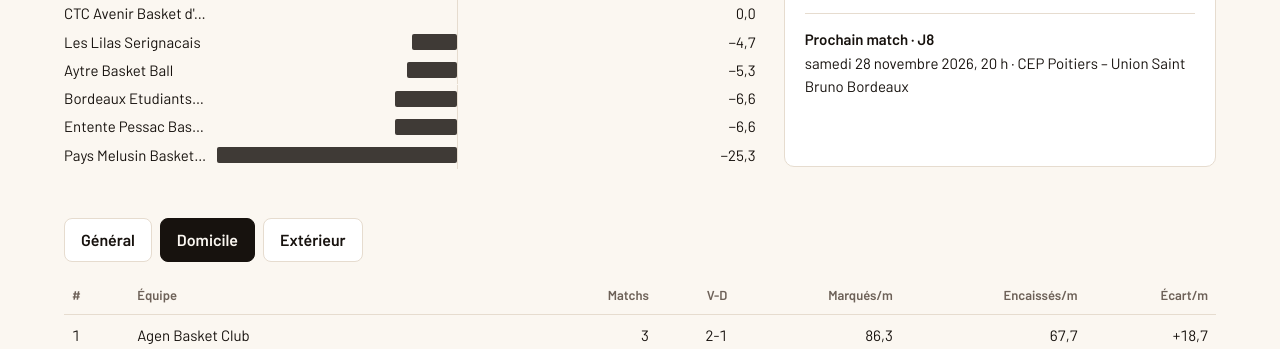
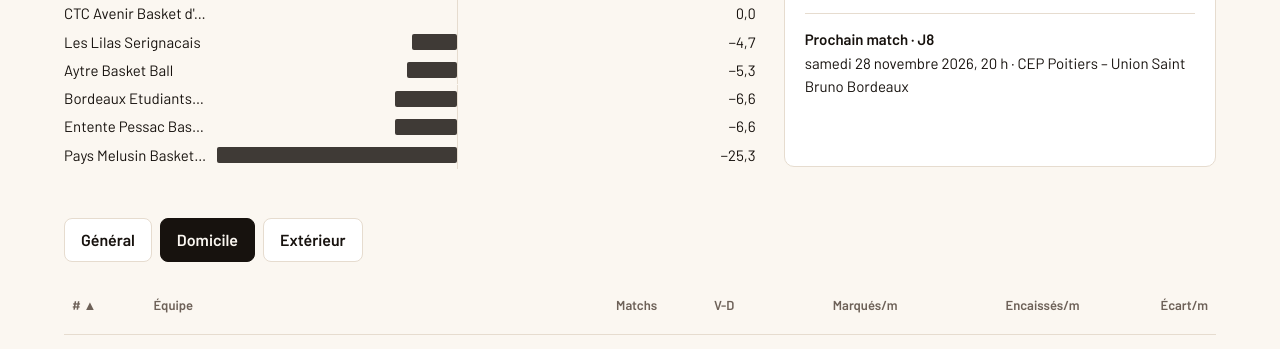
Before and after one commit to jacques2parisi/stats-usb, a plain HTML site: page docs/index.html in a window 1280 px wide. Both pictures are taken after a click on the tab "Domicile". Shown: the part 451-800 px from the top of the page. Drawn offline with nearby package versions, Linux system fonts and the light colour scheme; a web font is replaced by a local one.

Commit message:
Update index.html

```diff
--- a/docs/index.html
+++ b/docs/index.html
@@ -47,6 +47,8 @@ h2{font-size:28px;line-height:1.1;margin:0 0 14px;font-weight:800}
 .tabs{display:flex;flex-wrap:wrap;gap:8px;margin-bottom:14px}
 .tab{font:600 16px Barlow,sans-serif;min-height:44px;padding:8px 16px;border-radius:8px;border:1px solid var(--line);background:var(--card);color:var(--ink);cursor:pointer}
 .tab[aria-selected=true]{background:var(--ink);color:var(--bg);border-color:var(--ink)}
+.th{all:unset;cursor:pointer;min-height:32px;padding:4px 0;white-space:nowrap}.th:hover{color:var(--ink)}.th:focus-visible{outline:2px solid var(--ink);outline-offset:2px}
+th[aria-sort=ascending] .th,th[aria-sort=descending] .th{color:var(--ball);font-weight:700}
 table{width:100%;border-collapse:collapse;font-size:15px;font-variant-numeric:tabular-nums}
 th,td{padding:9px 8px;border-bottom:1px solid var(--line);text-align:right;white-space:nowrap}
 th{font-weight:600;color:var(--mute);font-size:13px}
@@ -156,22 +158,41 @@ function usb(){
   <div class="next">${nx?`<strong>Prochain match · J${esc(nx.j)}</strong><br>${esc(nx.date)} · ${esc(nm(nx.h))} – ${esc(nm(nx.a))}`:"Prochain match non connu."}</div>`;
 }
 
+let sortK=null,sortD=-1;
+// Colonnes : [titre, valeur de tri, sens par défaut (-1 = plus grand d'abord, 1 = plus petit d'abord)]
+const COLS={
+  all:[["#",r=>r.rk,1],["Équipe",r=>nm(r.t),1],["Pts",r=>r.p,-1],["V-D",r=>r.w/r.n+(r.pm-r.pe)/r.n/1e4,-1],["Marqués/m",r=>r.pm/r.n,-1],["Encaissés/m",r=>r.pe/r.n,1],["Diff.",r=>r.pm-r.pe,-1]],
+  loc:[["#",r=>r.rk,1],["Équipe",r=>nm(r.t),1],["Matchs",r=>r.n,-1],["V-D",r=>r.w/r.n+(r.pm-r.pe)/r.n/1e4,-1],["Marqués/m",r=>r.pm/r.n,-1],["Encaissés/m",r=>r.pe/r.n,1],["Écart/m",r=>(r.pm-r.pe)/r.n,-1]]
+};
 function table(){
-  const ks=Object.keys(S);let rows,head;
+  const ks=Object.keys(S),tbl=document.getElementById("tbl");
+  const cols=view==="all"?COLS.all:COLS.loc;
+  let rows;
   if(view==="all"){
-    rows=D.standings.map((r,i)=>({t:r.t,rk:i+1,p:r.pts,...S[r.t]?.all}));
-    head=["#","Équipe","Pts","V-D","Marqués/m","Encaissés/m","Diff."];
-    document.getElementById("tbl").innerHTML=`<thead><tr>${head.map(h=>`<th>${h}</th>`).join("")}</tr></thead><tbody>${rows.map(r=>`<tr class="${r.t===US?"us":""}"><td>${r.rk}</td><td>${esc(nm(r.t))}</td><td>${esc(r.p)}</td><td>${r.w}-${r.l}</td><td>${f1(r.pm/r.n)}</td><td>${f1(r.pe/r.n)}</td><td>${sg(r.pm-r.pe)}</td></tr>`).join("")}</tbody>`;
+    rows=D.standings.filter(r=>S[r.t]).map((r,i)=>({t:r.t,rk:i+1,p:r.pts,...S[r.t].all}));
+  }else{
+    // Classement par défaut : bilan (% de victoires), puis écart moyen
+    rows=ks.filter(t=>S[t][view].n).map(t=>({t,...S[t][view]}))
+      .sort((a,b)=>(b.w/b.n-a.w/a.n)||((b.pm-b.pe)/b.n-(a.pm-a.pe)/a.n)).map((r,i)=>({...r,rk:i+1}));
+  }
+  if(sortK!==null){const f=cols[sortK][1];rows=[...rows].sort((a,b)=>{const x=f(a),y=f(b);return (x<y?-1:x>y?1:0)*sortD||a.rk-b.rk})}
+  const fl=(i,dflt)=>sortK===i?(sortD<0?" ▼":" ▲"):(sortK===null&&dflt?" ▲":"");
+  tbl.innerHTML=`<thead><tr>${cols.map((c,i)=>`<th aria-sort="${sortK===i?(sortD<0?"descending":"ascending"):"none"}"><button type="button" class="th" data-i="${i}">${c[0]}${fl(i,i===0)}</button></th>`).join("")}</tr></thead><tbody>${rows.map(r=>`<tr class="${r.t===US?"us":""}"><td>${r.rk}</td><td>${esc(nm(r.t))}</td><td>${view==="all"?esc(r.p):r.n}</td><td>${r.w}-${r.l}</td><td>${f1(r.pm/r.n)}</td><td>${f1(r.pe/r.n)}</td><td>${view==="all"?sg(r.pm-r.pe):sg1((r.pm-r.pe)/r.n)}</td></tr>`).join("")}</tbody>`;
+  const astuce=" Touche un titre de colonne pour trier (une deuxième fois pour inverser).";
+  if(view==="all"){
     const att=ks.reduce((a,t)=>S[t].all.pm/S[t].all.n>S[a].all.pm/S[a].all.n?t:a);
     const def=ks.reduce((a,t)=>S[t].all.pe/S[t].all.n<S[a].all.pe/S[a].all.n?t:a);
-    document.getElementById("legend").textContent=`Meilleure attaque : ${nm(att)} (${f1(S[att].all.pm/S[att].all.n)} pts/match). Meilleure défense : ${nm(def)} (${f1(S[def].all.pe/S[def].all.n)} encaissés/match).`;
+    document.getElementById("legend").textContent=`# = classement officiel. Meilleure attaque : ${nm(att)} (${f1(S[att].all.pm/S[att].all.n)} pts/match). Meilleure défense : ${nm(def)} (${f1(S[def].all.pe/S[def].all.n)} encaissés/match).`+astuce;
   }else{
-    rows=ks.filter(t=>S[t][view].n).map(t=>({t,...S[t][view]})).sort((a,b)=>b.pm/b.n-a.pm/a.n);
-    head=["#","Équipe","Matchs","V-D","Marqués/m","Encaissés/m","Écart/m"];
-    document.getElementById("tbl").innerHTML=`<thead><tr>${head.map(h=>`<th>${h}</th>`).join("")}</tr></thead><tbody>${rows.map((r,i)=>`<tr class="${r.t===US?"us":""}"><td>${i+1}</td><td>${esc(nm(r.t))}</td><td>${r.n}</td><td>${r.w}-${r.l}</td><td>${f1(r.pm/r.n)}</td><td>${f1(r.pe/r.n)}</td><td>${sg1((r.pm-r.pe)/r.n)}</td></tr>`).join("")}</tbody>`;
-    document.getElementById("legend").textContent=`Matchs ${view==="dom"?"à domicile":"à l'extérieur"} uniquement, triés par points marqués par match.`;
+    document.getElementById("legend").textContent=`Matchs ${view==="dom"?"à domicile":"à l'extérieur"} uniquement. # = rang selon le bilan (% de victoires, puis écart moyen par match).`+astuce;
   }
 }
+document.getElementById("tbl").addEventListener("click",e=>{
+  const b=e.target.closest("button.th");if(!b||!D)return;
+  const i=+b.dataset.i,cols=view==="all"?COLS.all:COLS.loc;
+  if(sortK===i)sortD=-sortD;else{sortK=i;sortD=cols[i][2]}
+  table();
+});
 
 function tops(){
   const ks=Object.keys(S);
@@ -202,7 +223,7 @@ function render(){
   bars();usb();table();tops();days();check();
 }
 
-for(const b of document.querySelectorAll(".tab"))b.addEventListener("click",()=>{view=b.dataset.v;for(const x of document.querySelectorAll(".tab"))x.setAttribute("aria-selected",x===b);if(D)table()});
+for(const b of document.querySelectorAll(".tab"))b.addEventListener("click",()=>{view=b.dataset.v;sortK=null;for(const x of document.querySelectorAll(".tab"))x.setAttribute("aria-selected",x===b);if(D)table()});
 
 // --- Espace entraîneur : déchiffrement local (PBKDF2 + AES-GCM)
 const b64=s=>Uint8Array.from(atob(s),c=>c.charCodeAt(0));
```
